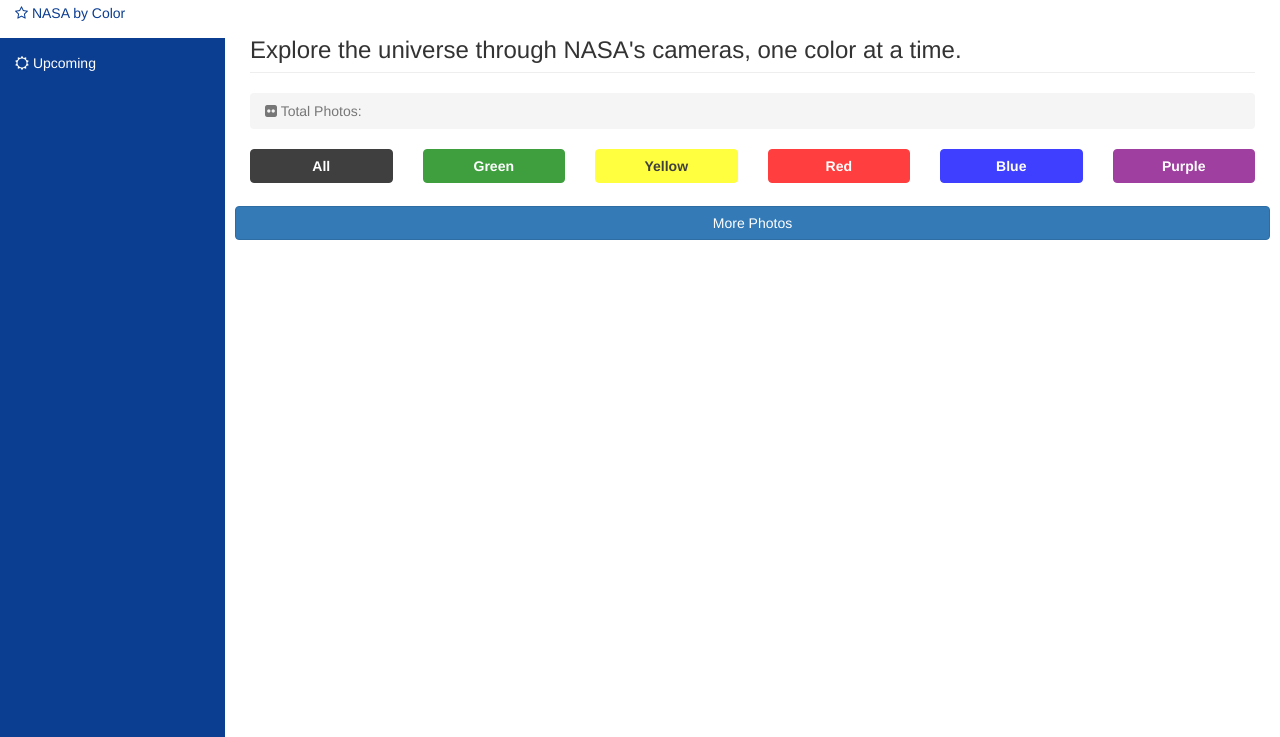
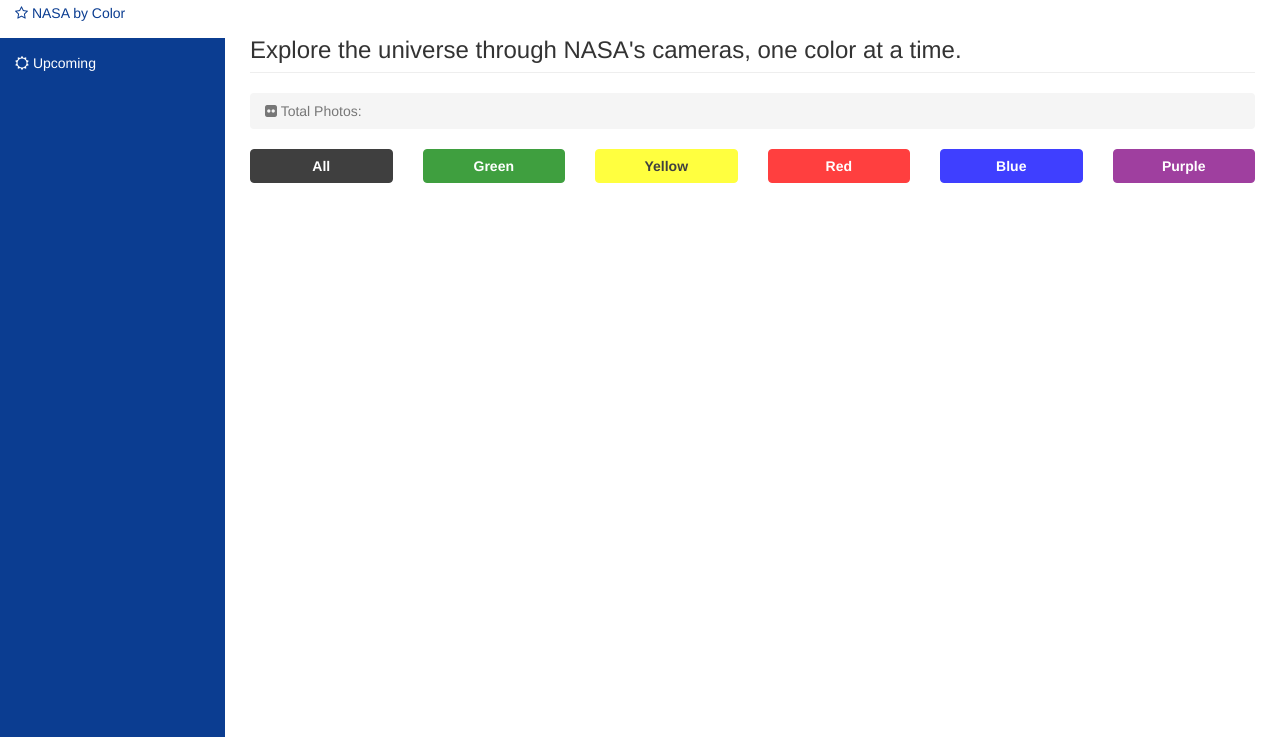
Before and after one commit to responsive309/nasaloma, a website: page app/index.html at #/main in a window 1280 px wide. Shown: the part 63-800 px from the top of the page. Drawn offline with nearby package versions, Linux system fonts and the light colour scheme; some packages are replaced by stand-ins of ours; no server answers; a script that the page names is missing.

Commit message:
conditional rendering on pagination

```diff
--- a/app/partials/main.html
+++ b/app/partials/main.html
@@ -65,7 +65,7 @@
                 </div>
             </div>
 
-            <button type="button" class="btn btn-primary btn-block" ng-click="morePhotos()">More Photos</button>
+            <button ng-if="photos.length < photoCount" type="button" class="btn btn-primary btn-block" ng-click="morePhotos()">More Photos</button>
 
     </div>
 
```
